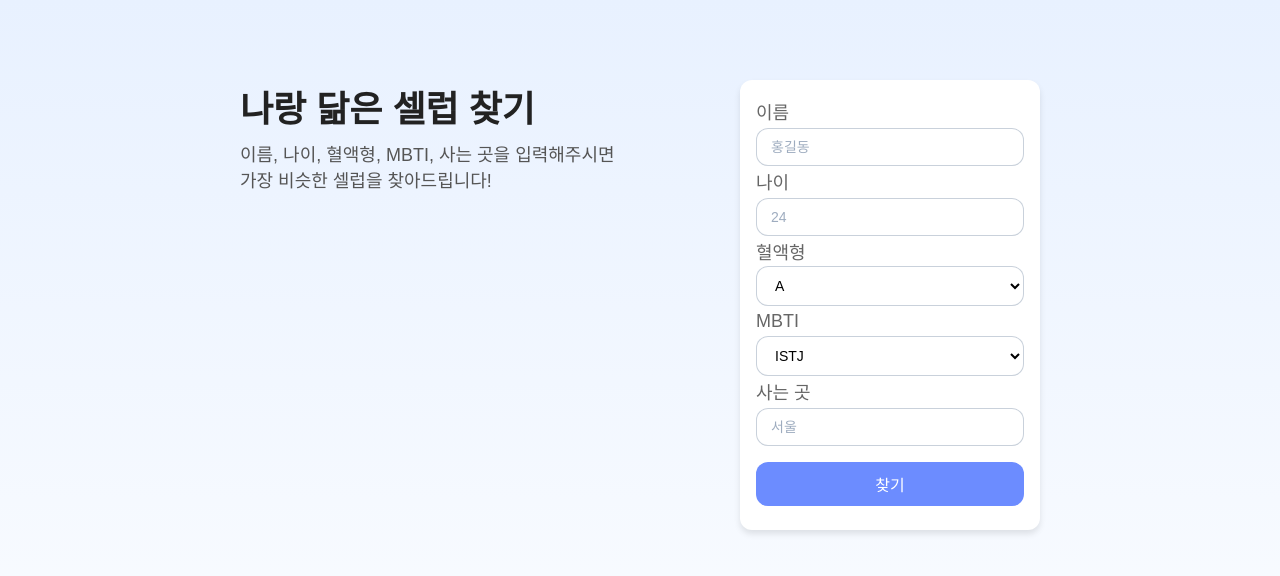
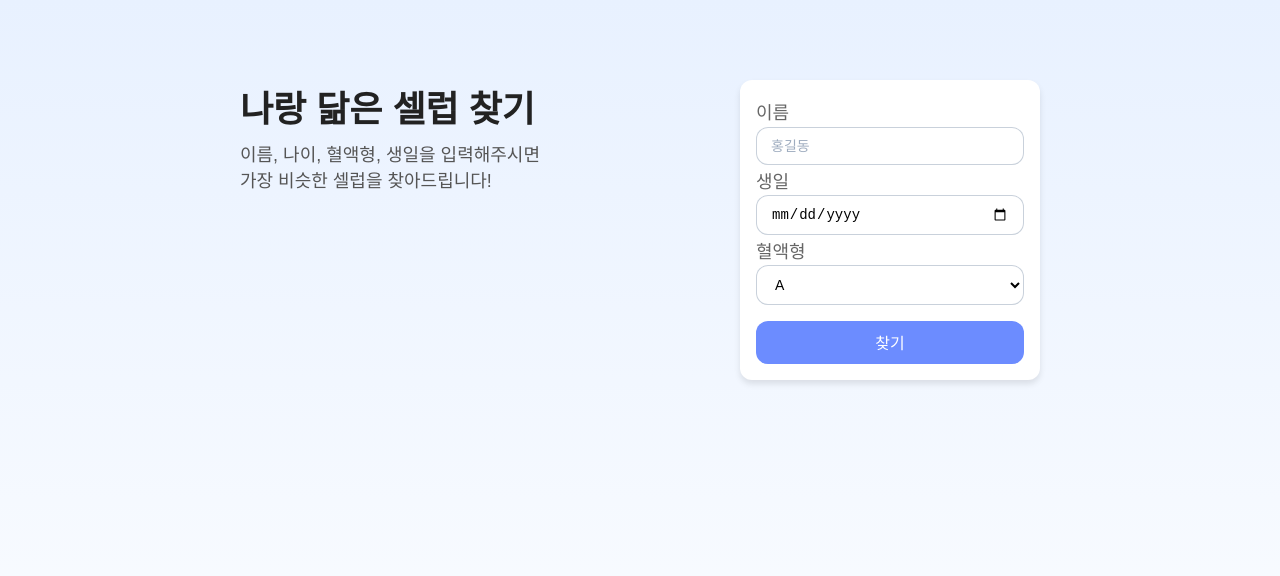
Before and after one commit to Im-seungmin/celeb-finding, a React (Vite) app: page / in a window 1280 px wide. Shown: the top 576 px of the page. Built offline with nearby package versions, Linux system fonts and the light colour scheme; a web font is replaced by a local one.

Commit message:
입력 데이터의 종류 최소화

```diff
--- a/src/Components/Form.tsx
+++ b/src/Components/Form.tsx
@@ -2,7 +2,7 @@ import styled from 'styled-components'
 
 export const Form = styled.form`
   width: 300px;
-  height: 450px;
+  height: 300px;
 
   background-color: white;
   border-radius: 12px;
@@ -12,8 +12,6 @@ export const Form = styled.form`
   flex-direction: column;
 
   padding: 16px;
-
-  /* overflow-y: scroll; */
 `
 
 export const ItemDiv = styled.div`
--- a/src/assets/data.ts
+++ b/src/assets/data.ts
@@ -1,29 +1,6 @@
 // 폼에 쓸 기본 데이터
 export const FORM_DATA = [
   { name: '이름', placeholder: '홍길동', type: 'text' },
-  { name: '나이', placeholder: '24', type: 'number' },
-  { name: '혈액형', type: 'select', options: ['A', 'B', 'O', 'AB'] },
-  {
-    name: 'MBTI',
-    type: 'select',
-    options: [
-      'ISTJ',
-      'ISTP',
-      'ISFJ',
-      'ISFP',
-      'INTJ',
-      'INTP',
-      'INFJ',
-      'INFP',
-      'ESTJ',
-      'ESTP',
-      'ESFJ',
-      'ESFP',
-      'ENTJ',
-      'ENTP',
-      'ENFJ',
-      'ENFP'
-    ]
-  },
-  { name: '사는 곳', placeholder: '서울', type: 'text' }
+  { name: '생일', placeholder: '1999-01-01', type: 'date' },
+  { name: '혈액형', type: 'select', options: ['A', 'B', 'O', 'AB'] }
 ] as const
--- a/src/pages/Home.tsx
+++ b/src/pages/Home.tsx
@@ -19,7 +19,7 @@ const FormField = ({ item }: { item: FormItem }) => {
           ))}
         </Select>
       ) : (
-        <Input type={type} placeholder={item.placeholder} min={type === 'number' ? 0 : undefined} />
+        <Input type={type} placeholder={item.placeholder} />
       )}
     </ItemDiv>
   )
@@ -37,7 +37,7 @@ const Home = () => {
         <div>
           <Title>나랑 닮은 셀럽 찾기</Title>
           <Content>
-            이름, 나이, 혈액형, MBTI, 사는 곳을 입력해주시면
+            이름, 나이, 혈액형, 생일을 입력해주시면
             <br />
             가장 비슷한 셀럽을 찾아드립니다!
           </Content>
```
